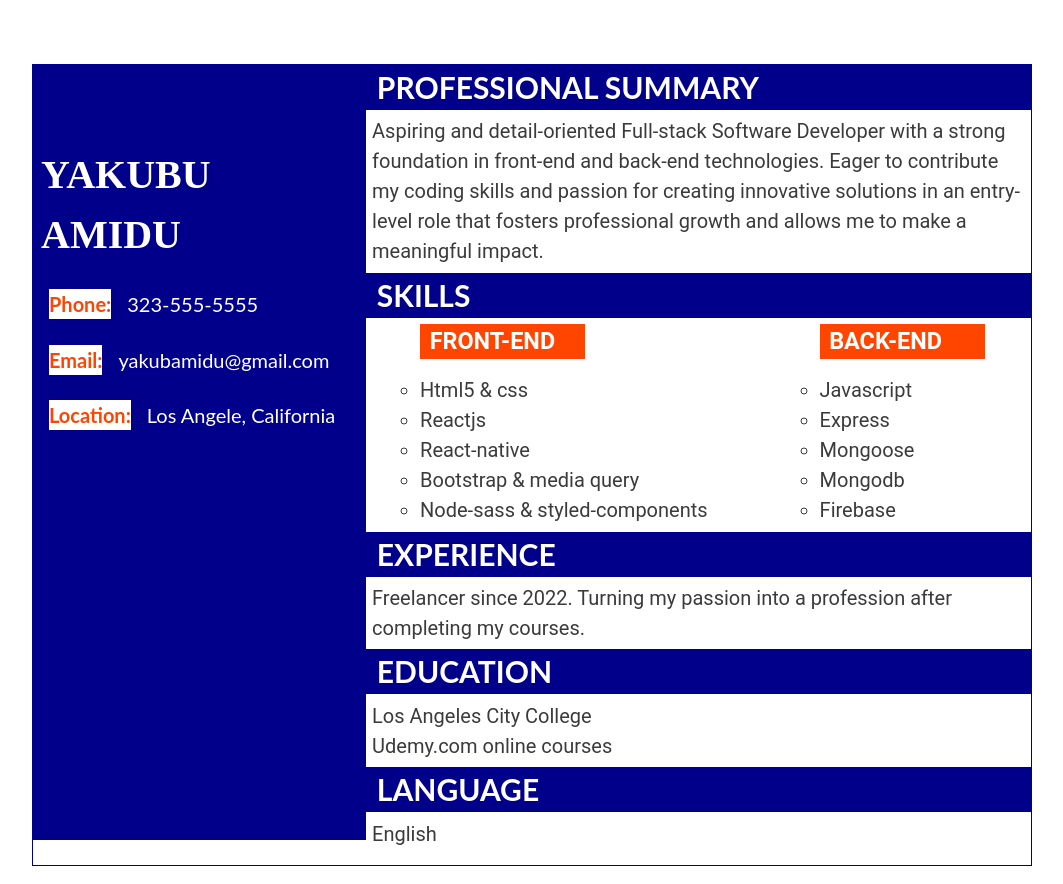
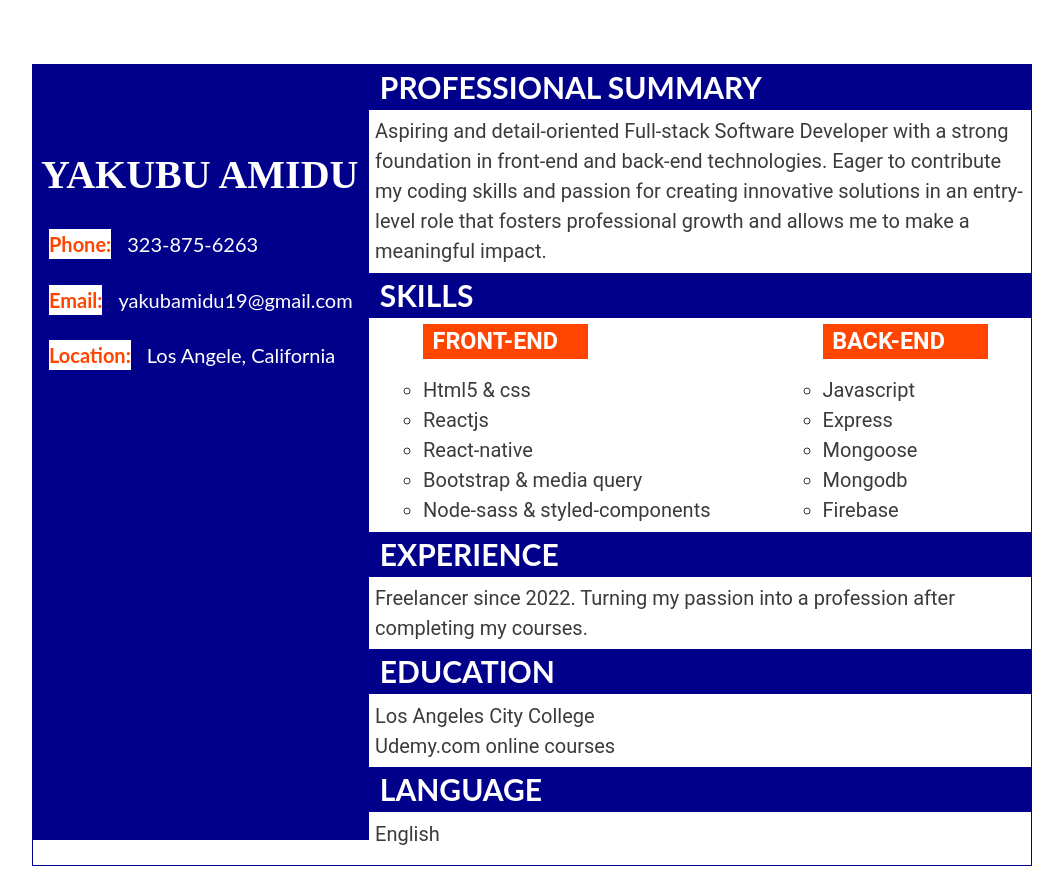
Before and after one commit to YakubuAmidu/resume, a React (Vite) app: page / in a window 1280 px wide. Shown: the top 884 px of the page, without its empty margins (108-1171 px from the left). Built offline with nearby package versions, Linux system fonts and the light colour scheme.

Commit message:
Initial commit

```diff
--- a/src/App.jsx
+++ b/src/App.jsx
@@ -40,11 +40,11 @@ const App = () => {
             <Name>Yakubu Amidu</Name>
             <Contact>
               <Phone>Phone: </Phone>
-              <p>323-555-5555</p>
+              <p>323-875-6263</p>
             </Contact>
             <Email>
               <Mail>Email: </Mail>
-              <p>yakubamidu@gmail.com</p>
+              <p>yakubamidu19@gmail.com</p>
             </Email>
             <Location>
               <Address>Location: </Address>
```
